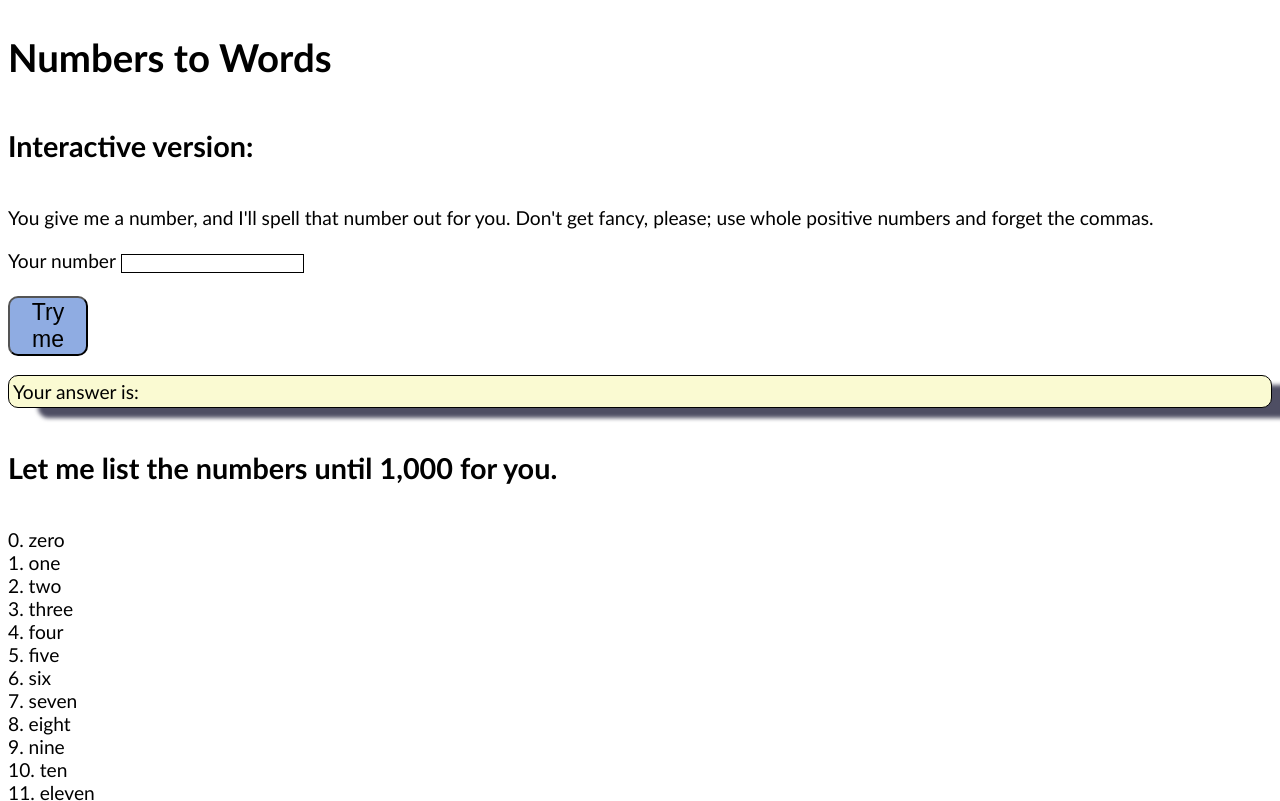
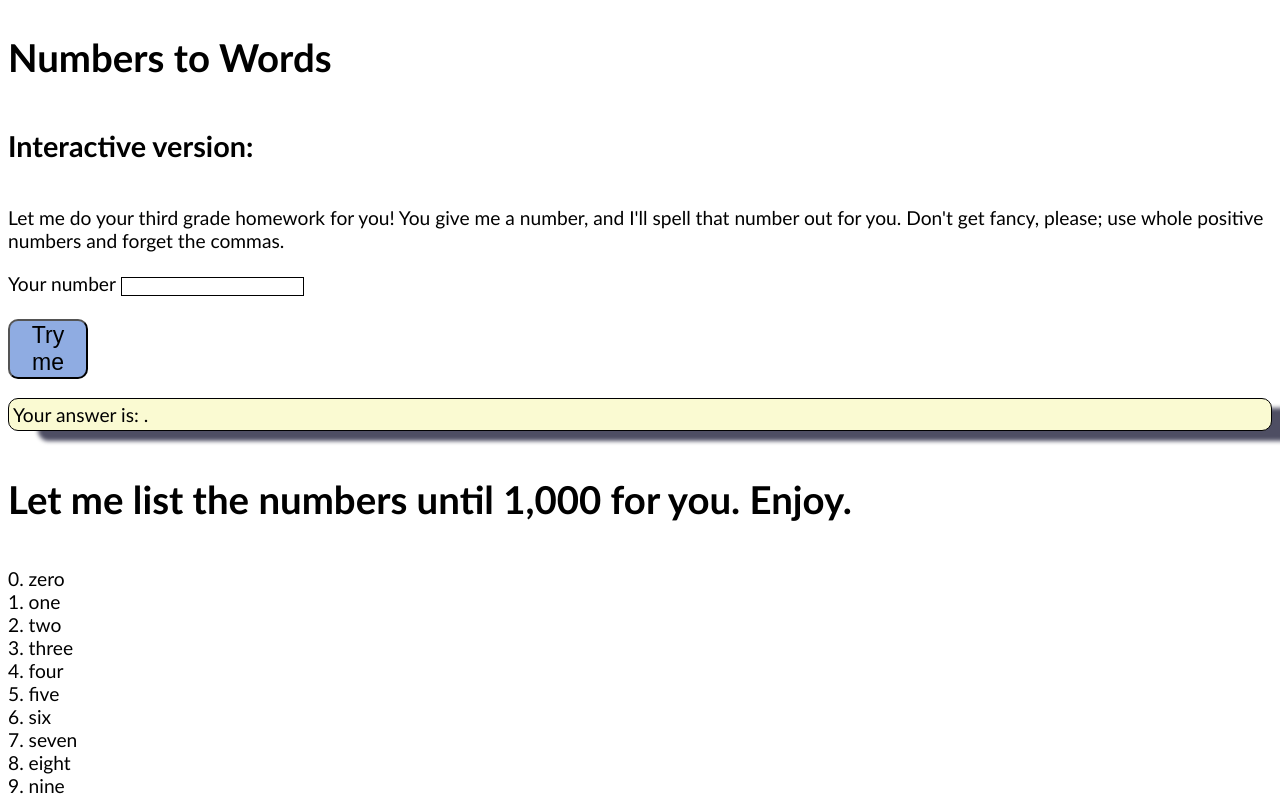
Before and after one commit to knmarvel/numbersToWords, a plain HTML site: page index.html in a window 1280 px wide. Shown: the top 801 px of the page. Drawn offline with Linux system fonts and the light colour scheme.

Commit message:
fixed some htmls

```diff
--- a/index.html
+++ b/index.html
@@ -11,7 +11,7 @@
             <h1>Numbers to Words</h1>
         </header>
         <h2>Interactive version:</h2>
-        <p>You give me a number, and I'll spell that number out for you. Don't get fancy, please; use whole positive numbers and forget the commas. </p>
+        <p>Let me do your third grade homework for you! You give me a number, and I'll spell that number out for you. Don't get fancy, please; use whole positive numbers and forget the commas. </p>
 
 <form id="form1" action="/action_page.php">
   Your number <input type="number" id="urCard"><br><br>
@@ -19,9 +19,9 @@
 
 <button onclick="getUrCard()">Try me</button>
 
-<p id = "answerbox">Your answer is: <span id="answer"></span></p>
+<p id = "answerbox">Your answer is: <span id="answer"></span>.</p>
 
-<h2>Let me list the numbers until 1,000 for you.</h2>
+<h1>Let me list the numbers until 1,000 for you. Enjoy.</h1>
 
 <p id = "list"></p>
 
```
